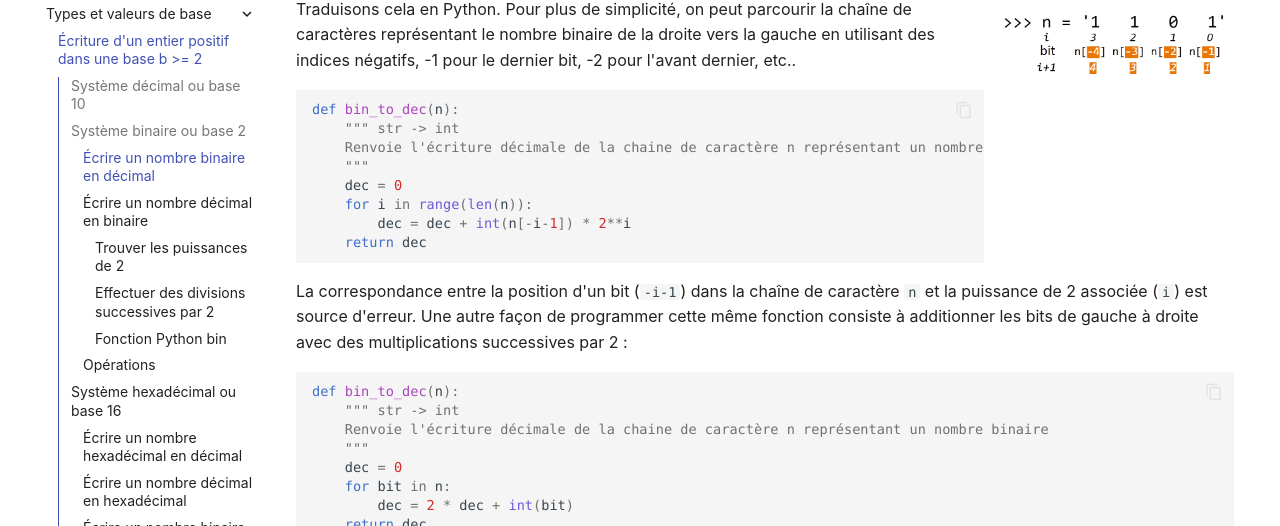
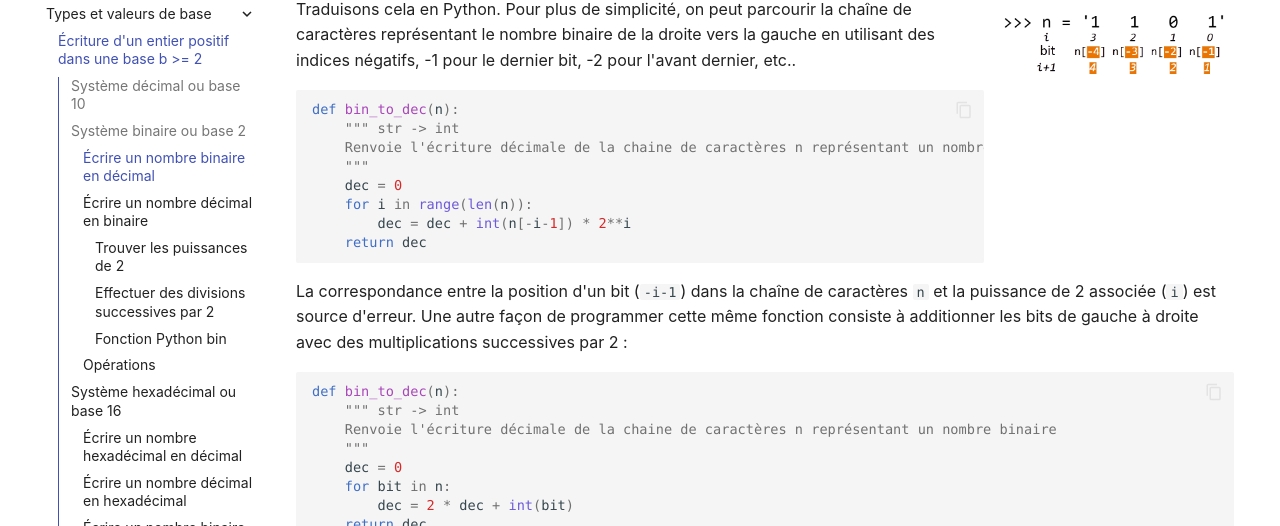
Before and after one commit to eipaca/NSI-1, an MkDocs documentation site: the page built from docs/types-et-valeurs-de-base/1-ecriture-entier-positif-en-base-b.md, in a window 1280 px wide and 900 px high, scrolled down 4817 px. Shown: the part 121-647 px from the top of the window. Built offline with MkDocs 1.6.1 and Material for MkDocs 9.7.7, drawn with Linux system fonts in a browser that asks for light colours; emoji names are drawn with the system emoji font; comment, search, counter and statistics services are not loaded; some of the changed text lies outside the part shown.

Commit message:
Add files via upload

````diff
--- a/docs/types-et-valeurs-de-base/1-ecriture-entier-positif-en-base-b.md
+++ b/docs/types-et-valeurs-de-base/1-ecriture-entier-positif-en-base-b.md
@@ -103,7 +103,7 @@
 
 Noter qu'on a obtenu les chiffres de l'écriture décimale de 2083, mais :warning: en commençant par le dernier chiffre, il faut donc les lire de droite à gauche pour retrouver 2083.
 
-On peut traduire cet algorithme en Python, par exemple pour écrire une fonction `etoile` qui renvoie une chaîne de caractère composées de tous les chiffres d'un nombre entier `n` suivis d'une étoile.
+On peut traduire cet algorithme en Python, par exemple pour écrire une fonction `etoile` qui renvoie une chaîne de caractères composées de tous les chiffres d'un nombre entier `n` suivis d'une étoile.
 
 ``` py
 def etoile(n):
@@ -258,7 +258,7 @@
 ``` py
 def bin_to_dec(n):
     """ str -> int
-	Renvoie l'écriture décimale de la chaine de caractère n représentant un nombre binaire
+	Renvoie l'écriture décimale de la chaine de caractères n représentant un nombre binaire
 	"""
     dec = 0
     for i in range(len(n)):
@@ -267,12 +267,12 @@
 ```
 
 
-La correspondance entre la position d'un bit (`-i-1`) dans la chaîne de caractère `n` et la puissance de 2 associée (`i`) est source d'erreur. Une autre façon de programmer cette même fonction consiste à additionner les bits de gauche à droite avec des multiplications successives par 2 :
+La correspondance entre la position d'un bit (`-i-1`) dans la chaîne de caractères `n` et la puissance de 2 associée (`i`) est source d'erreur. Une autre façon de programmer cette même fonction consiste à additionner les bits de gauche à droite avec des multiplications successives par 2 :
 
 ``` py
 def bin_to_dec(n):
     """ str -> int
-	Renvoie l'écriture décimale de la chaine de caractère n représentant un nombre binaire
+	Renvoie l'écriture décimale de la chaine de caractères n représentant un nombre binaire
 	"""
     dec = 0
     for bit in n:
@@ -780,7 +780,7 @@
 ``` py
 def hex_to_dec(n):
     """ str -> int
-	Renvoie l'écriture décimale de la chaine de caractère n représentant un nombre hexadécimal
+	Renvoie l'écriture décimale de la chaine de caractères n représentant un nombre hexadécimal
 	"""
 	dec = 0
     for chiffre in n:
@@ -886,7 +886,7 @@
 
 
 
-La traduction en Python est la même que pour le binaire, seulement il faut écrire les restes en chiffres hexadécimaux, par exemple en utilisant un dictionnaire Python[^1.5] ou une chaîne de caractères `mapping = '0123456789ABCDEF'` permettant de passer d'un nombre décimal au chiffre hexadécimal correspondant. Avec les indices de position dans une chaîne de caractère, `mapping[0]` renvoie `'0'`, `mapping[1]` renvoie `'1'`, ...`mapping[10]` renvoie `'A'`, ... et `mapping[15]` renvoie `'F'`
+La traduction en Python est la même que pour le binaire, seulement il faut écrire les restes en chiffres hexadécimaux, par exemple en utilisant un dictionnaire Python[^1.5] ou une chaîne de caractères `mapping = '0123456789ABCDEF'` permettant de passer d'un nombre décimal au chiffre hexadécimal correspondant. Avec les indices de position dans une chaîne de caractères, `mapping[0]` renvoie `'0'`, `mapping[1]` renvoie `'1'`, ...`mapping[10]` renvoie `'A'`, ... et `mapping[15]` renvoie `'F'`
 
 [^1.5]: On crée un dictionnaire `mapping = {0: '0', 1: '1', 2: '2', 3: '3', 4: '4', 5: '5', 6: '6', 7: '7', 8: '8', 9: '9', 10: 'A', 11: 'B', 12: 'C', 13: 'D', 14: 'E', 15: 'F'}` qui associe chaque valeur décimale à son chiffre hexadécimal correspondant, puis on utilise  `mapping[n % 16]` dans la fonction.
 
@@ -1142,7 +1142,7 @@
 
 
 
-En Python, la fonction `int()` permet de convertir une chaîne de caractère en précisant la base avec le paramètre par mot clé `base`.
+En Python, la fonction `int()` permet de convertir une chaîne de caractères en précisant la base avec le paramètre par mot clé `base`.
 
 Exemple 6103 en base 7 est égal à 2110 en base 10 :
 
````
